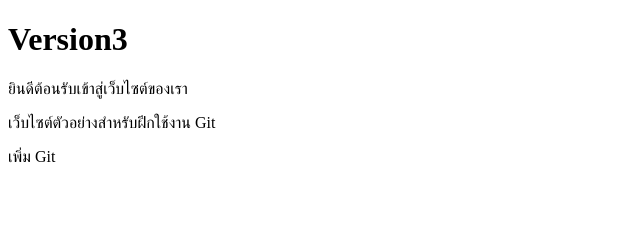
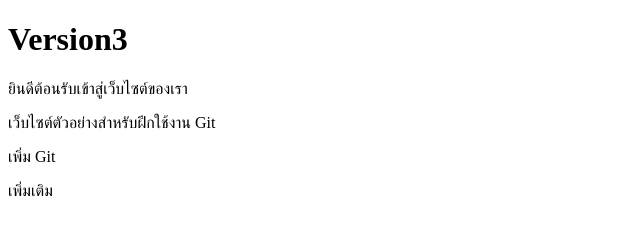
Before and after one commit to waraporn-collab/69Dev01, a plain HTML site: page index.html in a window 1280 px wide. Shown: the full height of the page, 0-640 px from the left. Drawn offline with Linux system fonts and the light colour scheme.

```diff
--- a/index.html
+++ b/index.html
@@ -10,5 +10,6 @@
     <p>ยินดีต้อนรับเข้าสู่เว็บไซต์ของเรา</p>
     <p>เว็บไซต์ตัวอย่างสำหรับฝึกใช้งาน Git</p>
     <p>เพิ่ม Git</p>
+    <p>เพิ่มเติม</p>
 </body>
 </html>
```
